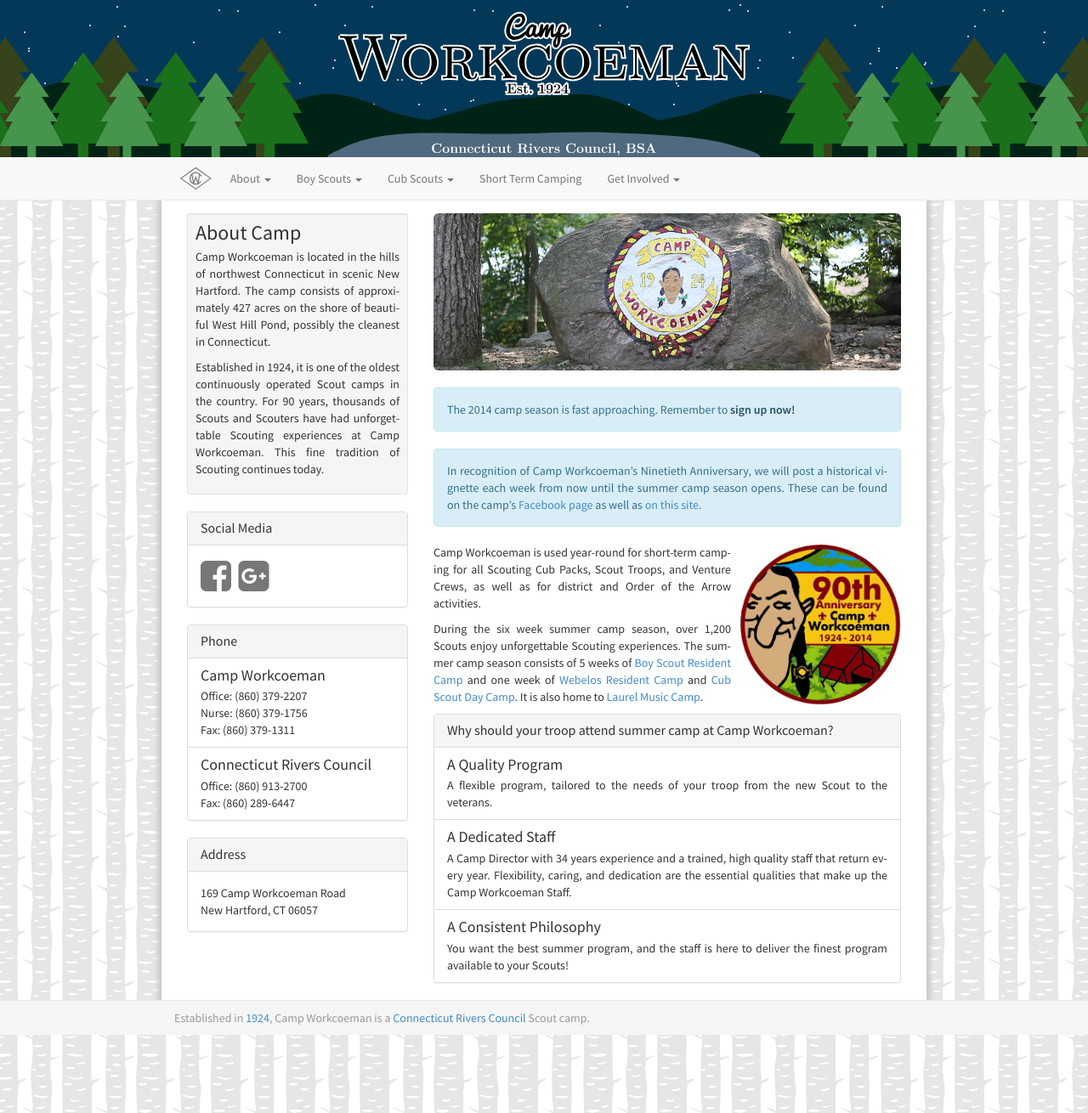
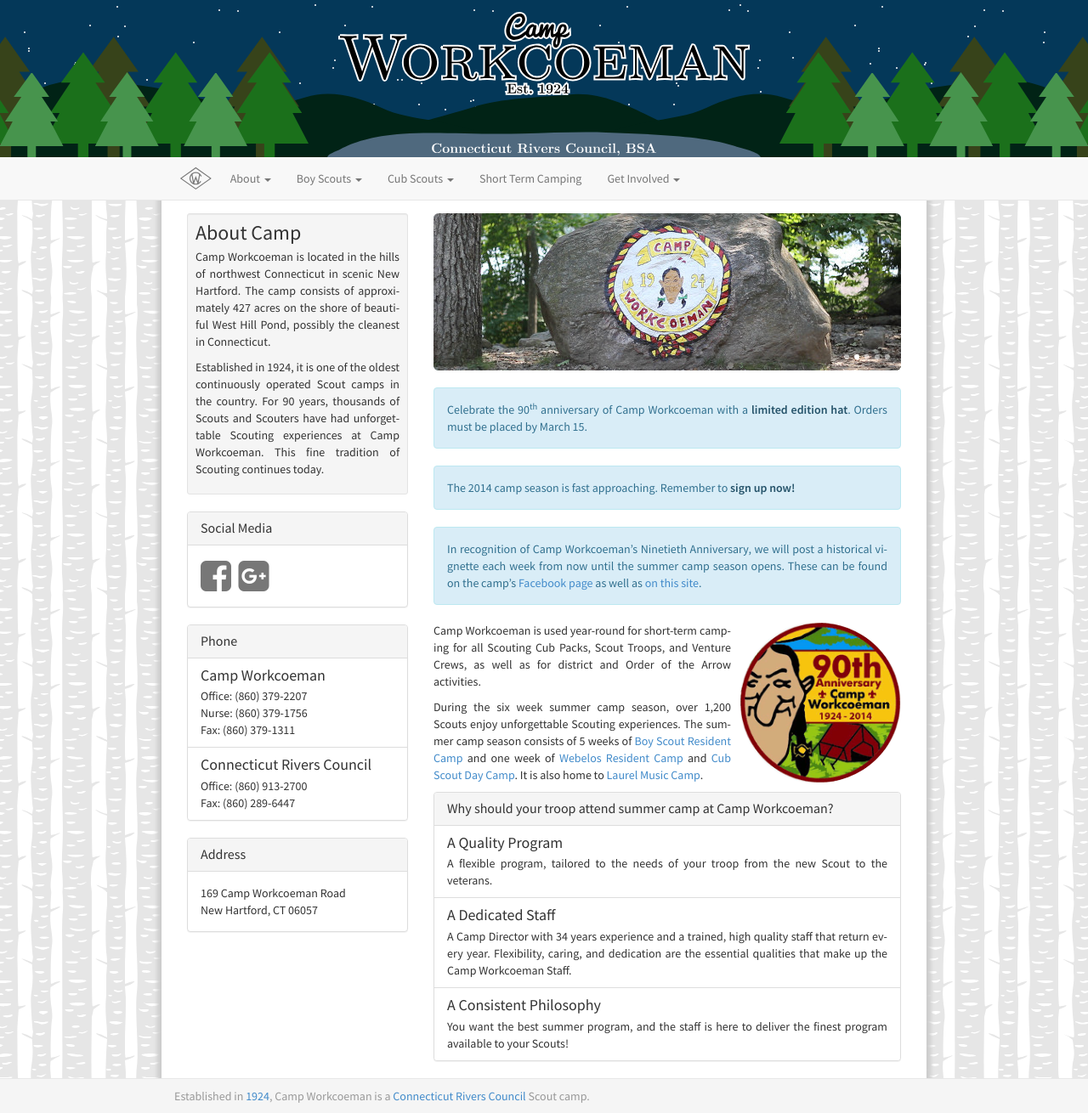
Before and after one commit to campworkcoeman/campworkcoeman.org, a Jekyll site: the page built from index.html, in a window 1280 px wide. Shown: the whole page at 85% size. Built offline with Jekyll 4.4.1, drawn with Linux system fonts in a browser that asks for light colours; nearby versions of some CDN libraries; Markdown is read by kramdown in place of the engine named in the settings.

Commit message:
Added limited edition hat order alert to homepage.

```diff
--- a/index.html
+++ b/index.html
@@ -29,6 +29,7 @@
       </div>
     </div>
     <br/>
+    <div class="alert alert-info">Celebrate the 90<sup>th</sup> anniversary of Camp Workcoeman with a <a href="http://www.ctrivers.org/BoyScoutsCelebrateYourCampwithaLimitedEditionHats" class="alert-link">limited edition hat</a>. Orders must be placed by March 15.</div>
     <div class="alert alert-info">The 2014 camp season is fast approaching. Remember to <a href="http://www.ctrivers.org/camping/" class="alert-link">sign up now!</a></div>
     <div class="alert alert-info">In recognition of Camp Workcoeman&rsquo;s Ninetieth Anniversary, we will post a historical vignette each week from now until the summer camp season opens. These can be found on the camp&rsquo;s <a href="https://www.facebook.com/CampWorkcoeman">Facebook page</a> as well as <a href="{{ site.url }}/about/history/vignettes/">on this site</a>.</div>
     <img src="files/2014_CampPatch.png" alt="2014 Camp Patch" class="pull-right img-circle" style="max-width: 200px; width: 50%; padding-left: 10px;">
```
